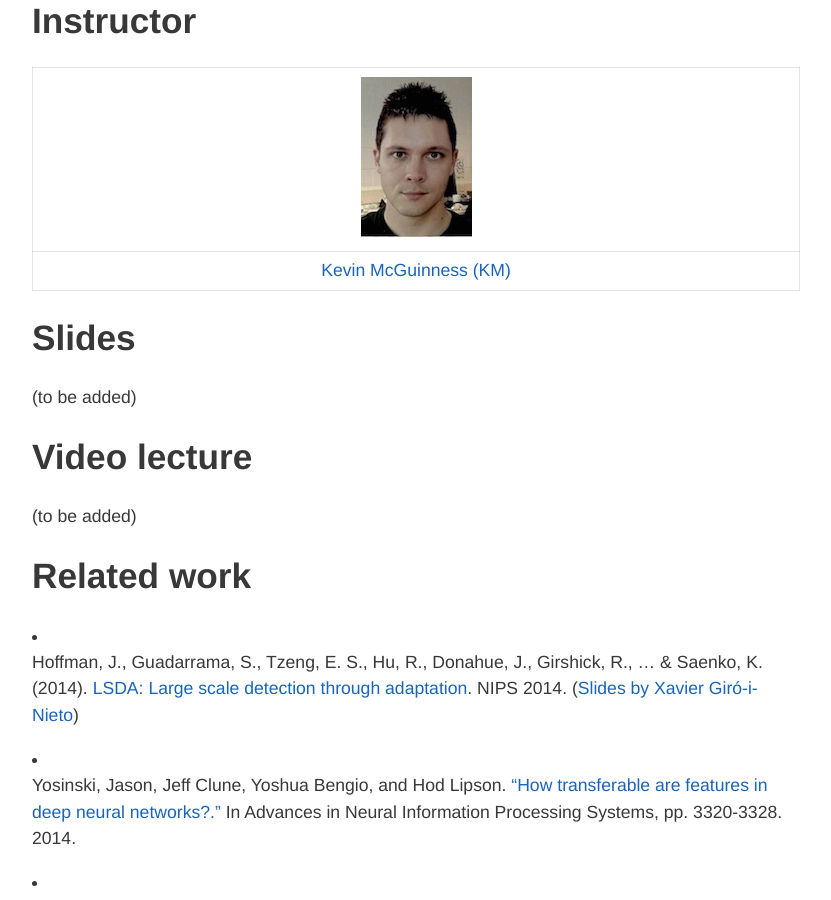
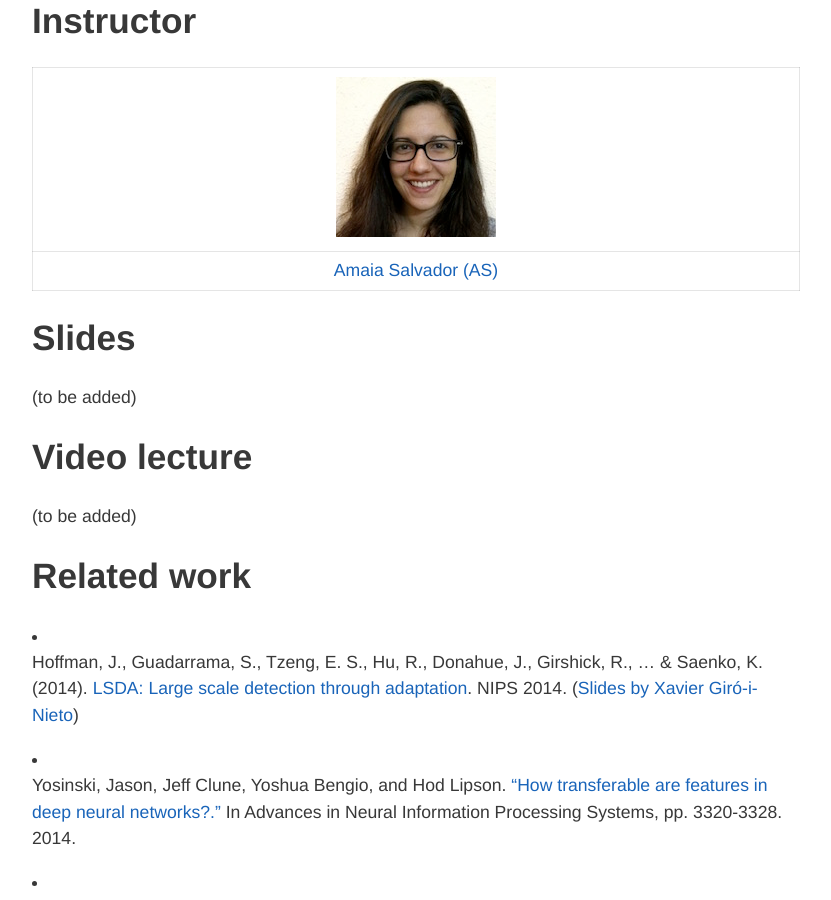
Before and after one commit to imatge-upc/telecombcn-2016-dlcv, a Jekyll site: the page built from transfer.md, in a window 1280 px wide and 900 px high, scrolled down 331 px. Shown: the whole window, without its empty margins (224-1055 px from the left). Built offline with Jekyll 4.4.1, drawn with Linux system fonts in a browser that asks for light colours; nearby versions of some CDN libraries.

Commit message:
Update transfer.md

```diff
--- a/transfer.md
+++ b/transfer.md
@@ -7,12 +7,13 @@ hide: true
 
 ## Instructor
 
-| ![Kevin McGuinness][KevinMcGuinness-photo]  |
-|:-:|
-|  [Kevin McGuinness (KM)](KevinMcGuinness-web)     |
+| ![AmaiaSalvador][AmaiaSalvador-photo]  |
+|:-:|:-:|:-:|:-:|:-:|:-:|
+ | [Amaia Salvador (AS)][AmaiaSalvador-web] |
 
-[KevinMcGuinness-web]: https://www.insight-centre.org/users/kevin-mcguinness
-[KevinMcGuinness-photo]: img/instructors/KevinMcGuinness.jpg "Kevin McGuinness"
+[AmaiaSalvador-web]: https://imatge.upc.edu/web/people/amaia-salvador
+
+[AmaiaSalvador-photo]: img/instructors/AmaiaSalvador.jpg "Amaia Salvador"
 
 ## Slides
 
```
